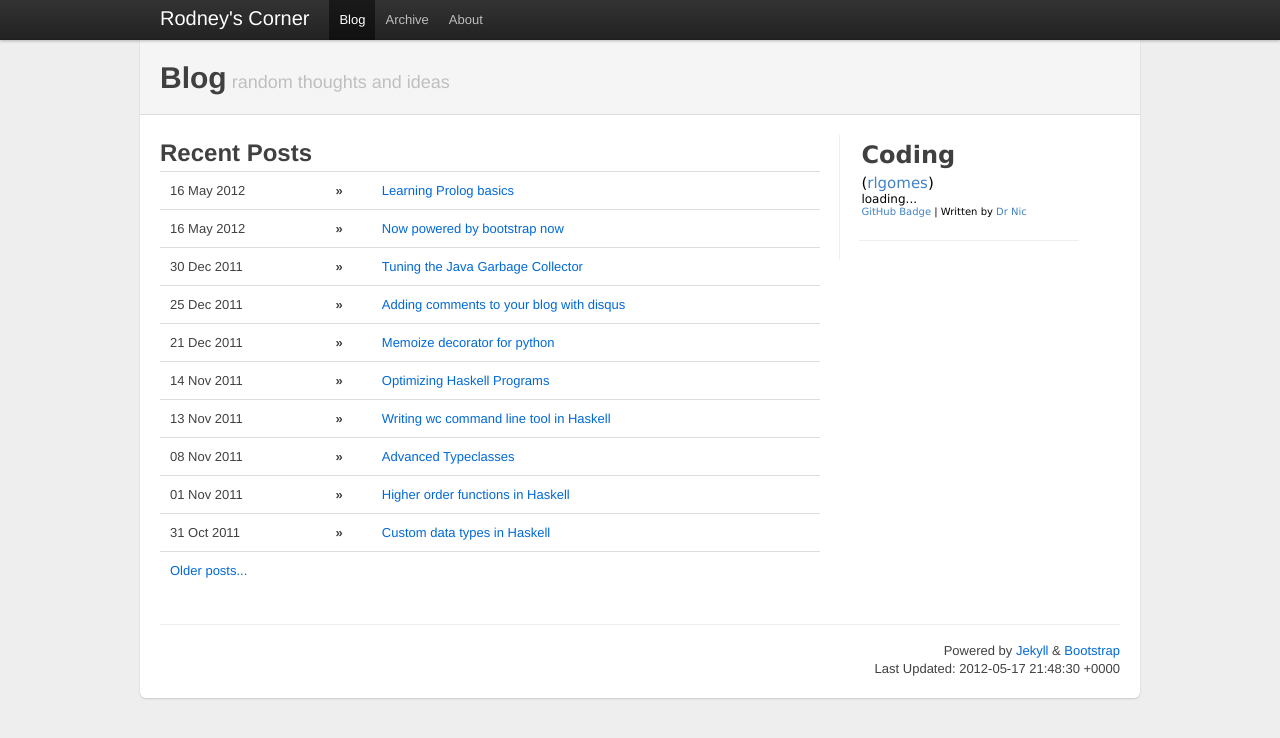
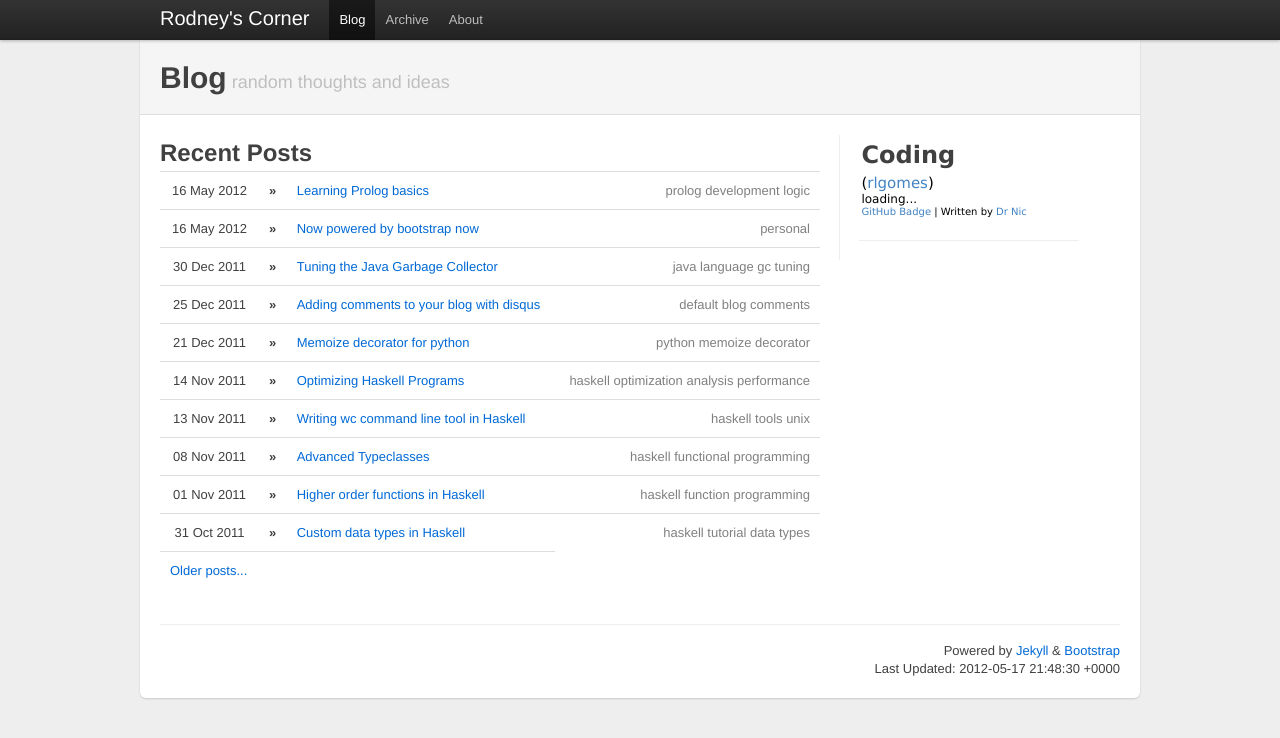
Before and after one commit to rlgomes/rlgomes.github.com, a Jekyll site: the page built from index.html, in a window 1280 px wide. Shown: the top 738 px of the page. Built offline with Jekyll 4.4.1, drawn with Linux system fonts in a browser that asks for light colours.

Commit message:
- made the blog entries list a little easier on the eyes

```diff
--- a/_layouts/about.html
+++ b/_layouts/about.html
@@ -11,7 +11,7 @@
               title="Rodney's Corner RSS Feed"
               href="http://feeds.feedburner.com/rlgomesgithubcom/feed"/>
 
-	    <link href="/css/bootstrap.css" rel="stylesheet">
+	    <link href="/css/bootstrap.min.css" rel="stylesheet">
         <link href="/css/main.css" rel="stylesheet"/>
 
 	    <style>
--- a/_layouts/archive.html
+++ b/_layouts/archive.html
@@ -11,7 +11,7 @@
               title="Rodney's Corner RSS Feed"
               href="http://feeds.feedburner.com/rlgomesgithubcom/feed"/>
 
-        <link href="/css/bootstrap.css" rel="stylesheet">
+        <link href="/css/bootstrap.min.css" rel="stylesheet">
         <link href="/css/main.css" rel="stylesheet"/>
     </head>
     <body>
--- a/_layouts/index.html
+++ b/_layouts/index.html
@@ -11,8 +11,14 @@
               title="Rodney's Corner RSS Feed"
               href="http://feeds.feedburner.com/rlgomesgithubcom/feed"/>
 
-	    <link href="/css/bootstrap.css" rel="stylesheet">
+	    <link href="/css/bootstrap.min.css" rel="stylesheet">
         <link href="/css/main.css" rel="stylesheet"/>
+        <style type="text/css">
+tr:hover.linkable {
+    cursor: pointer;
+    background: #DDF;
+}
+</style>
     </head>
     <body>
 
@@ -51,6 +57,7 @@
     </div> <!-- /container -->
     </body>
 
+</script>
     <script type="text/javascript" charset="utf-8">
     GITHUB_USERNAME="rlgomes";
     GITHUB_LIST_LENGTH=5;
--- a/_layouts/post.html
+++ b/_layouts/post.html
@@ -11,7 +11,7 @@
               title="Rodney's Corner RSS Feed"
               href="http://feeds.feedburner.com/rlgomesgithubcom/feed"/>
 
-        <link href="/css/bootstrap.css" rel="stylesheet">
+        <link href="/css/bootstrap.min.css" rel="stylesheet">
         <link href="/css/main.css" rel="stylesheet"/>
     </head>
     <body>
--- a/index.html
+++ b/index.html
@@ -7,10 +7,21 @@
     <h2>Recent Posts</h2>
     <table>
        {% for post in site.posts limit:10 %}
-       <tr>
-           <td nowrap="nowrap"><span>{{ post.date | date_to_string }}</span></td>
+       <tr class="linkable" onclick="javascript:document.location.href='{{ post.url }}';">
+           <td style="text-align: center; max-width: 100px;" nowrap="nowrap">
+            <span>{{ post.date | date_to_string }}</span>
+           </td>
            <td nowrap="nowrap"><b>&raquo;</b></td>
-           <td nowrap="nowrap"><a class="postlink" href="{{ post.url }}">{{ post.title }}</a></h2></td>
+           <td nowrap="nowrap">
+           <a class="postlink" href="{{ post.url }}">{{ post.title }}</a>
+           </td>
+           <td style="text-align: right;">
+            {% for category in post.categories %}
+                {% if category != 'work' %}
+                    <span style="color: gray;">{{ category }} </span>
+                {% endif %}
+            {% endfor %}
+           </td>
        </tr>
        {% endfor %}
        <tr>
```
